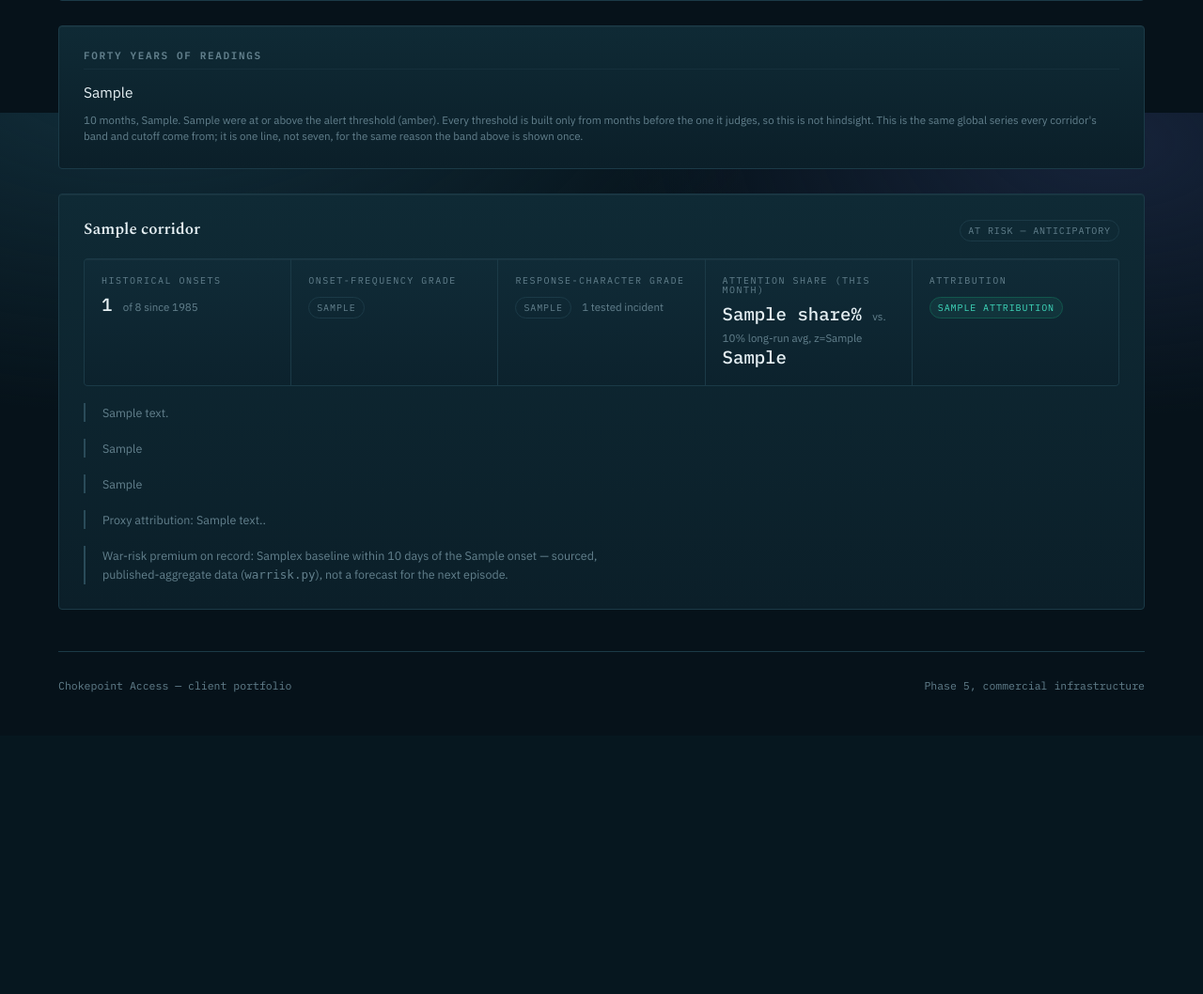
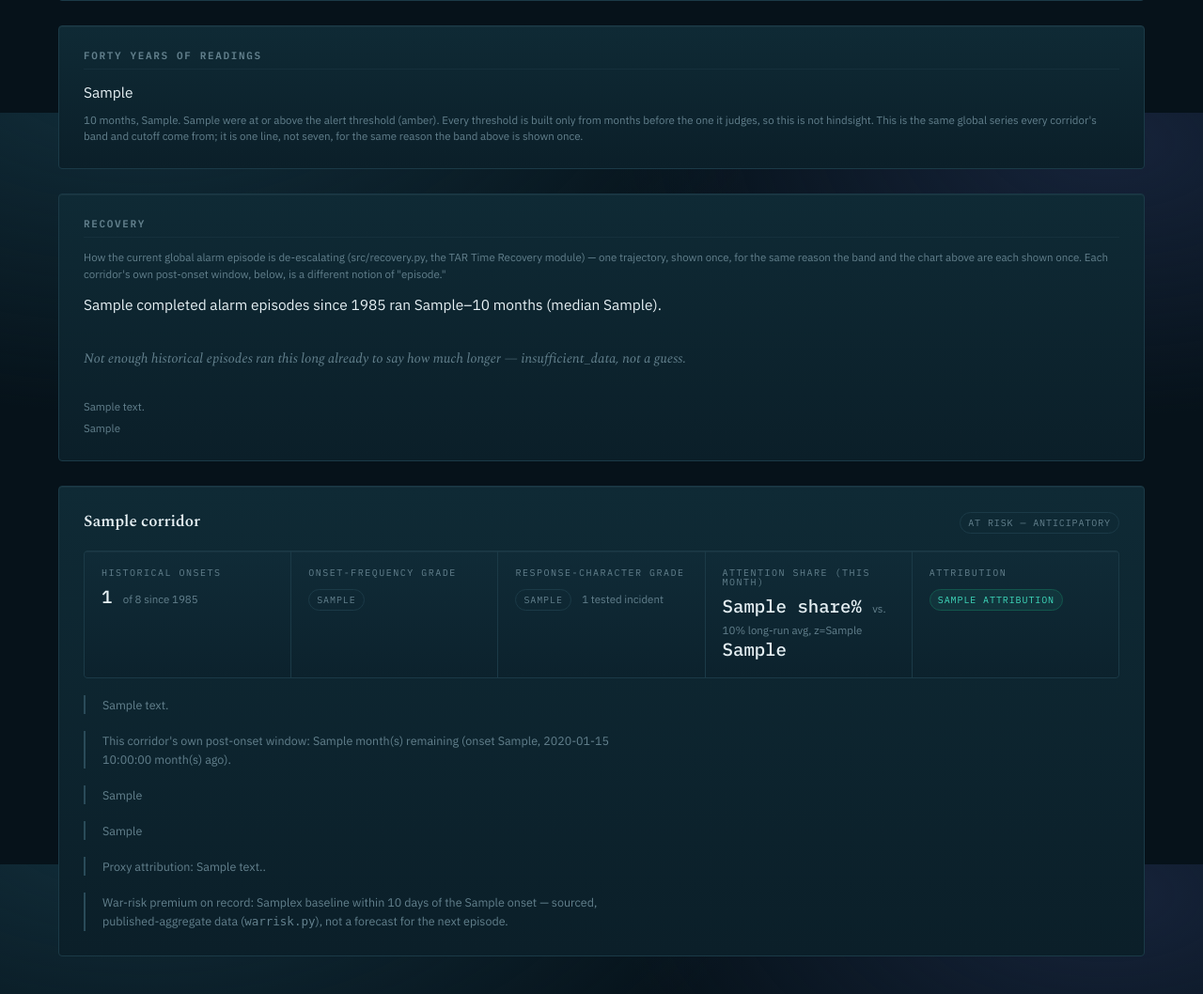
Before and after one commit to Aryanzabihi/chokepoint-access, a FastAPI app: template backend/app/templates/corridors.html in a window 1280 px wide. Shown: the part 680-1738 px from the top of the page at 94% size. Before the commit the page ends 1417 px from the top, so only its background shows below. Run offline with FastAPI, Linux system fonts and the light colour scheme; the template is opened without the code that fills it: most values are stand-ins (such as "Sample title", 1, 10 or a date in 2020).

Commit message:
Surface the Time Recovery module on /corridors, not just inside one decision
recovery.py's recovery_state/duration_analogues/episode_window_remaining
were only ever rendered on a single StrategyDecision's own detail page
(section 3) -- invisible unless you'd already built an order and a
decision for that exact corridor. /corridors is the actual per-chokepoint
status page; it only carried low_warning_note, a different, smaller fact
from the same module. Extracted the shared render logic into
_recovery_macros.html (matching this app's existing _order_field_macros.html
pattern) and wired the real thing into corridor_panel.py: recovery_state/
duration_analogues/conditional_remaining shown once globally (they describe
one global TAR series, not per-corridor), episode_window_remaining attached
per corridor since that piece genuinely does vary. No change to the
underlying recovery.py math or to what the decision-detail page already
showed -- purely a visibility fix.

Co-Authored-By: Claude Sonnet 5 <noreply@anthropic.com>

```diff
--- /dev/null
+++ b/backend/app/templates/_recovery_macros.html
@@ -0,0 +1,38 @@
+{% macro recovery_block(recovery, episode_window_remaining=none) %}
+{% if recovery.recovery_state %}
+{% set rs = recovery.recovery_state %}
+<p class="m">Recovery state:
+  <span class="badge {{ 'hot' if rs.state in ('ESCALATING', 'RE_ESCALATING') else ('ok' if rs.state in ('RECOVERING', 'RECOVERED') else 'warn') }}">{{ rs.state }}</span>
+  &mdash; peaked at {{ rs.peak_value }} ({{ rs.peak_band }}) {{ rs.months_since_peak }} month(s) ago
+  {%- if rs.months_since_episode_end is not none %}, episode closed {{ rs.months_since_episode_end }} month(s) ago{% endif -%},
+  now {{ rs.current_value }} ({{ rs.current_band }}).</p>
+{% endif %}
+
+{% if recovery.duration_analogues %}
+{% set da = recovery.duration_analogues %}
+<p class="m" style="margin-top:var(--s3)">{{ da.n }} completed alarm episodes since 1985 ran
+{{ da.min_months }}&ndash;{{ da.max_months }} months (median {{ da.median_months }}).</p>
+{% else %}
+<p class="empty" style="margin-top:var(--s3)">Not enough completed alarm episodes on record for
+a duration analogue.</p>
+{% endif %}
+
+{% if recovery.conditional_remaining %}
+{% set cr = recovery.conditional_remaining %}
+<p class="m">Of those, {{ cr.n }} ran at least as long as this episode's
+{{ cr.months_so_far }} months so far &mdash; they went on {{ cr.min_remaining }}&ndash;{{ cr.max_remaining }}
+more months (median {{ cr.median_remaining }}).</p>
+{% elif recovery.alarm_now %}
+<p class="empty">Not enough historical episodes ran this long already to say how much longer
+&mdash; insufficient_data, not a guess.</p>
+{% endif %}
+
+{% if episode_window_remaining %}
+{% set ewr = episode_window_remaining %}
+<p class="m">{{ ewr.corridor }}'s own post-onset window: {{ ewr.months_remaining }} month(s)
+remaining (onset {{ ewr.onset_month }}, {{ ewr.months_since_onset }} month(s) ago).</p>
+{% endif %}
+
+<p class="hint" style="margin-top:var(--s3)">{{ recovery.scope_note }}</p>
+<p class="hint">{{ recovery.trend_disclaimer }}</p>
+{% endmacro %}
--- a/backend/app/templates/corridors.html
+++ b/backend/app/templates/corridors.html
@@ -1,4 +1,5 @@
 {% extends "base.html" %}
+{% import "_recovery_macros.html" as rm %}
 {% block title %}Corridors — Chokepoint Access{% endblock %}
 {% block content %}
 <header class="masthead">
@@ -40,6 +41,19 @@
 </div>
 {% endif %}
 
+{% if global_reading.recovery %}
+<div class="panel" style="margin-bottom:var(--s5)">
+  <h3 style="font:600 11px/1 var(--mono);letter-spacing:.15em;text-transform:uppercase;
+    color:var(--ink-faint);margin:0 0 var(--s3);padding-bottom:8px;
+    border-bottom:1px solid var(--rule-soft)">Recovery</h3>
+  <p class="hint" style="margin-bottom:var(--s3)">How the current global alarm episode is
+    de-escalating (src/recovery.py, the TAR Time Recovery module) — one trajectory, shown
+    once, for the same reason the band and the chart above are each shown once. Each
+    corridor's own post-onset window, below, is a different notion of "episode."</p>
+  {{ rm.recovery_block(global_reading.recovery) }}
+</div>
+{% endif %}
+
 {% for p in panels %}
 <div class="panel" style="margin-bottom:var(--s4)">
   <div class="row" style="justify-content:space-between;align-items:baseline">
@@ -69,6 +83,11 @@
   </div>
 
   <p class="note" style="margin-top:var(--s4)">{{ p.onset_note }}</p>
+  {% if p.episode_window_remaining %}
+  <p class="note">This corridor's own post-onset window: {{ p.episode_window_remaining.months_remaining }}
+    month(s) remaining (onset {{ p.episode_window_remaining.onset_month }},
+    {{ p.episode_window_remaining.months_since_onset }} month(s) ago).</p>
+  {% endif %}
   {% if p.response_character %}<p class="note">{{ p.response_character }}</p>{% endif %}
   {% if p.low_warning %}<p class="note">{{ p.low_warning }}</p>{% endif %}
   {% if p.proxy_note %}<p class="note">Proxy attribution: {{ p.proxy_note }}.</p>{% endif %}
```
Also changed, not shown: backend/app/corridor_panel.py (+36 -0 lines), backend/app/templates/strategy_decision_detail.html (+2 -36 lines), backend/test_smoke.py (+24 -0 lines).
